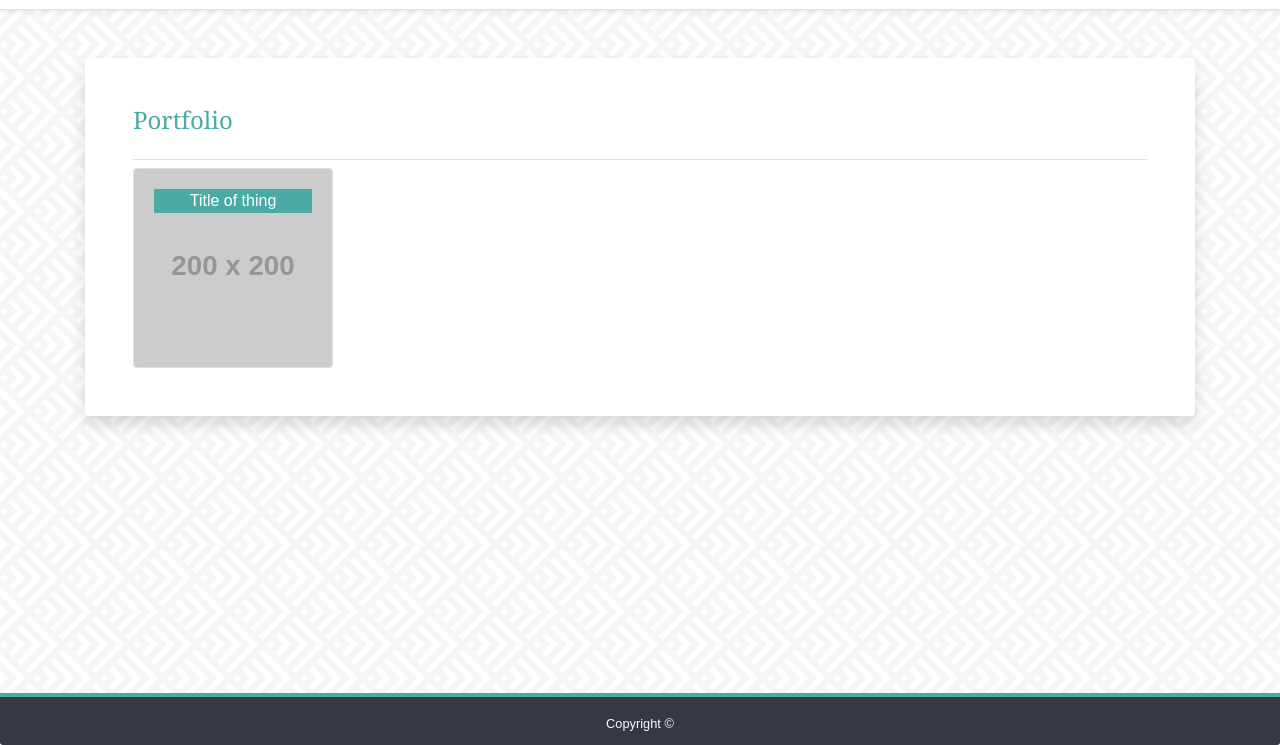
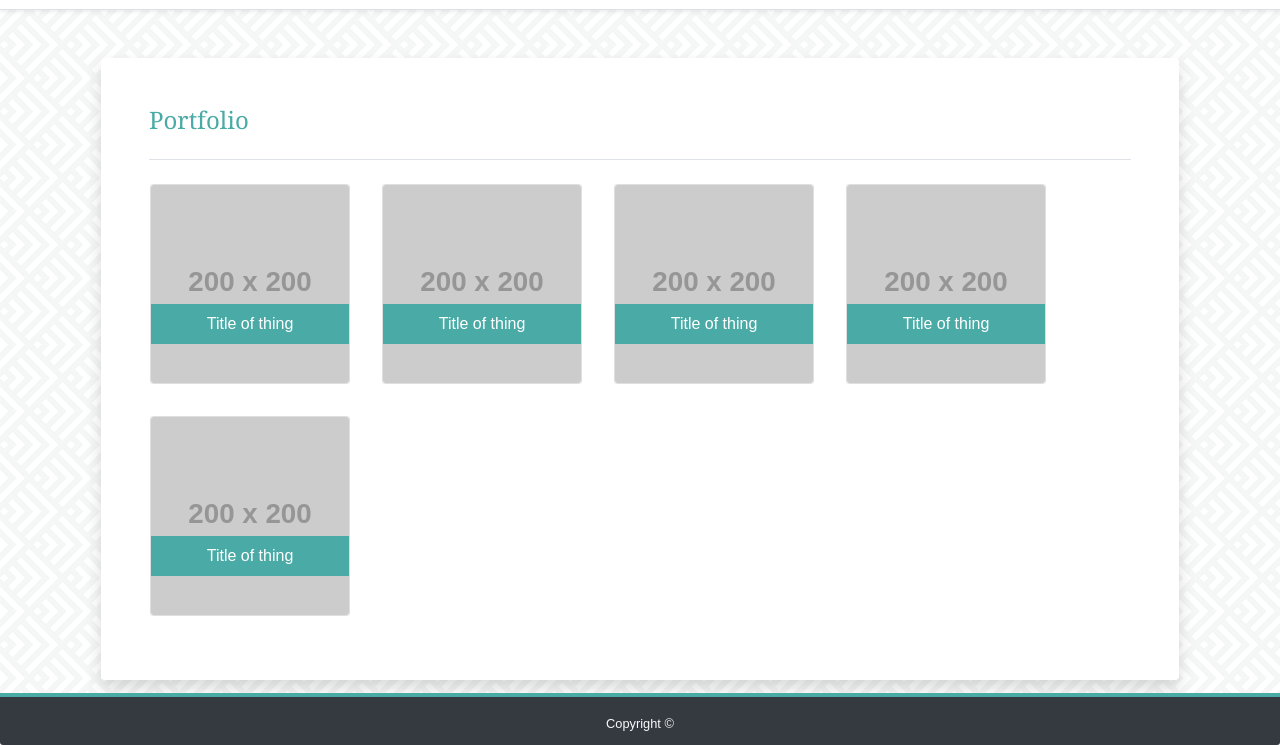
Before and after one commit to reekamaharaj/Bootstrap-Portfolio, a plain HTML site: page portfolio.html in a window 1280 px wide. Shown: the part 55-800 px from the top of the page. Drawn offline with nearby package versions, Linux system fonts and the light colour scheme; placeholder pictures from the web are drawn by us.

Commit message:
almost done

```diff
--- a/portfolio.html
+++ b/portfolio.html
@@ -44,12 +44,51 @@
             <div class="card-body p-5">
               <h4 class="cardtitle border-bottom">Portfolio</h4>
 
-              <div class="card text-width" style="max-width: 200px">
-                <img src="https://via.placeholder.com/200" class="card-img" alt="Itsnothing"></img>
-                <div class="card-img-overlay">
-                  <p class="Portfolio item text-white textbackground text-center">
-                    Title of thing
-                  </p>
+              <div class="row">
+
+                  <div class="card text-width" style="max-width: 200px">
+                    <img src="https://via.placeholder.com/200" class="card-img" alt="Itsnothing"></img>
+                    <div class="card-img-overlay">
+                      <p class="Portfolio item text-white text text-center p-2">
+                        Title of thing
+                      </p>
+                    </div>
+                  </div>
+
+                <div class="card text-width" style="max-width: 200px">
+                  <img src="https://via.placeholder.com/200" class="card-img" alt="Itsnothing"></img>
+                  <div class="card-img-overlay">
+                    <p class="Portfolio item text-white text text-center p-2">
+                      Title of thing
+                    </p>
+                  </div>
+                </div>
+
+                <div class="card text-width" style="max-width: 200px">
+                  <img src="https://via.placeholder.com/200" class="card-img" alt="Itsnothing"></img>
+                  <div class="card-img-overlay">
+                    <p class="Portfolio item text-white text text-center p-2">
+                      Title of thing
+                    </p>
+                  </div>
+                </div>
+
+                <div class="card text-width" style="max-width: 200px">
+                  <img src="https://via.placeholder.com/200" class="card-img" alt="Itsnothing"></img>
+                  <div class="card-img-overlay">
+                    <p class="Portfolio item text-white text text-center p-2">
+                      Title of thing
+                    </p>
+                  </div>
+                </div>
+
+                <div class="card text-width" style="max-width: 200px">
+                  <img src="https://via.placeholder.com/200" class="card-img" alt="Itsnothing"></img>
+                  <div class="card-img-overlay">
+                    <p class="Portfolio item text-white text text-center p-2">
+                      Title of thing
+                    </p>
+                  </div>
                 </div>
               </div>
 
--- a/style.css
+++ b/style.css
@@ -3,8 +3,11 @@
     color: #777777;
 }
 
+html, body {
+    height: 100%;
+}
+
 body {
-
     background: url('spikes/spikes.png');
 }
 
@@ -13,6 +16,8 @@ h3 {
     color: #ffffff;
     padding: 1em 2em;
     font-family: Georgia, Times, 'Times New Roman', serif;
+    display: flex;
+
 }
 
 h4 {
@@ -33,19 +38,14 @@ h4 {
     border-color: #4aaaa5 !important;
 }
 
-.textbackground {
+.text {
     background: #4aaaa5;
+    position: absolute;
+    top: 60%;
+    width: 100%;
+    left: 0%;
 }
 
-/*
-Teal color: #4aaaa5
-regular font color: #77777
-Main header border color: #fffff
-Footer background color: #66666
-Main content background color: #fffff
-Main content background color: #ddddd
-
-fonts: font-family: 'Georgia', Times, Times New Roman, serif;
-fonts: 'Arial', 'Helvetica Neue', Helvetic, sans-serif
-
-*/
+.card {
+    margin: 1em;
+}
```
Also changed, not shown: index.html (+0 -16 lines).
